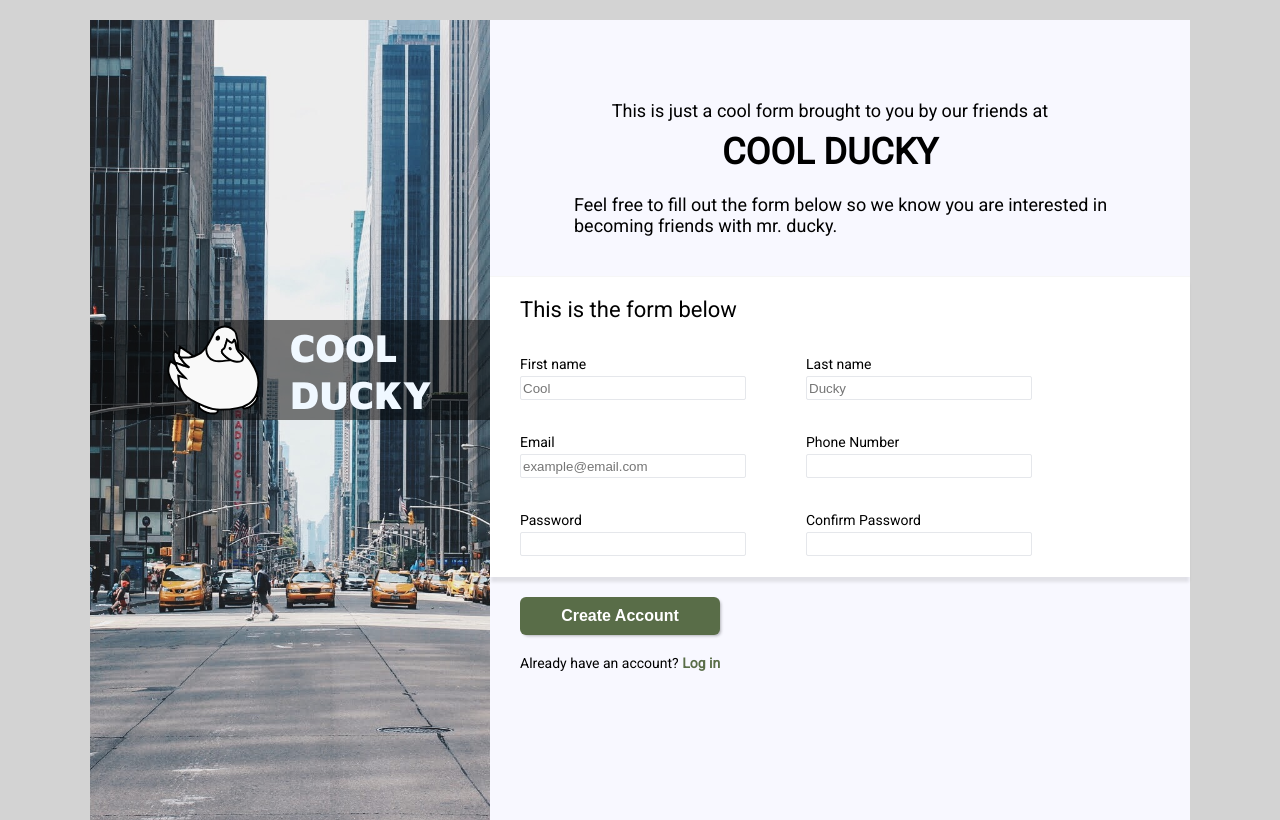
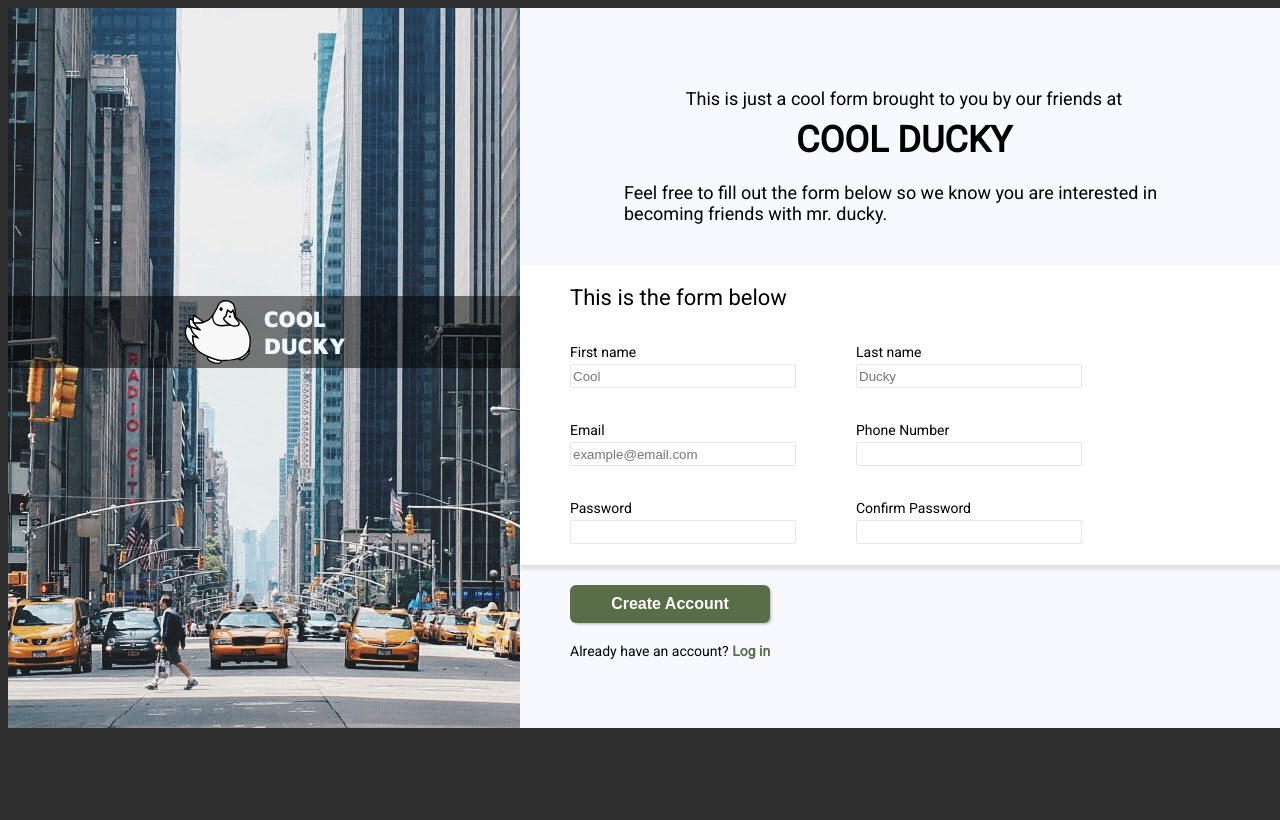
Before and after one commit to duffuwu/forms, a plain HTML site: page index.html in a window 1280 px wide. Drawn offline with Linux system fonts and the light colour scheme.

Commit message:
Implemented new CSS that adapts elements sizes depending on window size.

```diff
--- a/style.css
+++ b/style.css
@@ -1,73 +1,67 @@
 @import url('https://fonts.googleapis.com/css2?family=Maven+Pro:wght@400;900&family=Roboto&display=swap');
 
 /* font-family: 'Maven Pro', sans-serif; */
+:root {
+    --leftSize: max(400px, 40vw);
+    --left-padding: 50px;
+    --mainHeight: clamp(700px, 90vh, 1080px);
+}
 
 body {
-    background-color: lightgray;
-    margin-top: 20px;
-    margin-bottom: 0px;
+    background-color: rgb(46, 46, 46);
 }
 
 .main {
-    width: 1100px;
     background-color: #f8f8ff;
+    width: clamp(900px, 100vw, 1600px);
+    height: var(--mainHeight);
+    display: flex;
     margin-left: auto;
     margin-right: auto;
-    display: flex;
-    height: 100%;
-    padding-bottom: 0px;
 }
 
 .left {
+    width: var(--leftSize);
+    height: 100%;
     position: relative;
 }
 
+img.bg {
+    display: block;
+    object-fit: none;
+    width: 100%;
+    height: 100%;
+}
+
+.right {
+    width: max(600px, 60vw);
+    font-size: 18px;
+    font-family: Roboto, Verdana, Geneva, Tahoma, sans-serif;
+}
 
 div.logo-container {
-    padding-left: 50px;
-    padding-right: 50px;
-    box-sizing: border-box;
     background-color: rgba(0, 0, 0, 0.5);
-    height: 100px;
-    width: 100%;
     position: absolute;
     z-index: 1;
-    top: 300px;
+    bottom: 50%;
     display: flex;
-    justify-content: space-between;
+    justify-content: center;
+    width: 100%;
+    height: clamp(50px, 9vh, 100px);
 }
 
-
 .logo {
-    width: 200px;
     display: flex;
     align-items: center;
     flex-wrap: wrap;
     font-family: 'Maven Pro', verdana,sans-serif;
-    font-size: 40px;
+    width: 90px;
+    font-size: clamp(20px, calc(0.032*var(--mainHeight)), 40px);
     font-weight: 900;
     color: aliceblue;
-
+    height: clamp(50px, 9vh, 100px);
 }
 
-
-img.bg {
-    display: block; /* removes whitespace below image */
-    height: 800px;
-    width: 400px;
-    object-position: -370px;
-    object-fit: cover;
-    position: relative;
-
-
-}
-
-
-.right {
-    font-size: 18px;
-    font-family: Roboto, Verdana, Geneva, Tahoma, sans-serif;
-    --left-padding: 30px;
-}
 
 .top-text {
     margin-top: 80px;
```
Also changed, not shown: index.html (+1 -0 lines).
